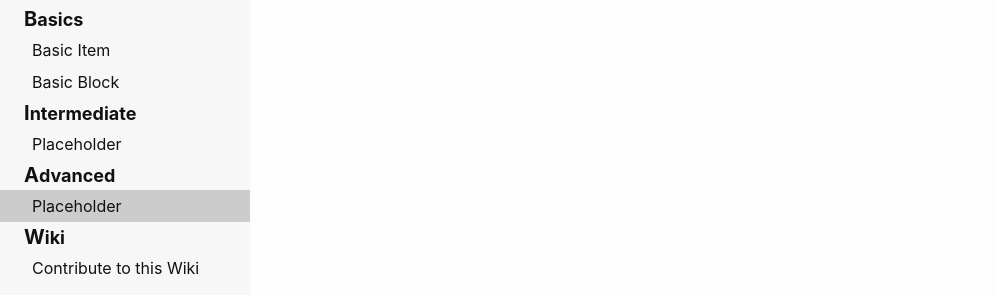
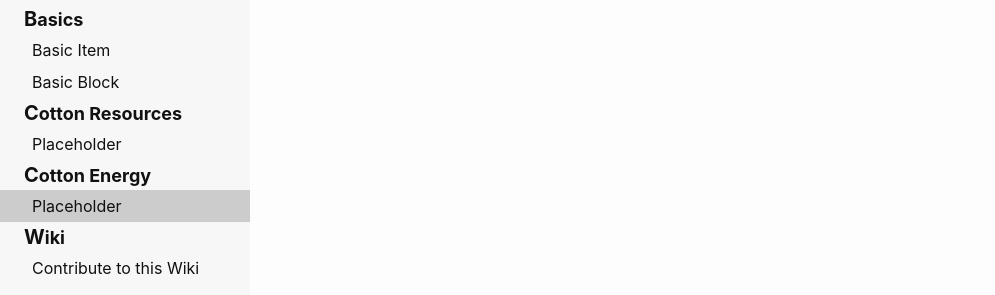
Before and after one commit to CottonMC/Wiki, a Jekyll site: the page built from _pages/_cotton_energy/Placeholder.md, in a window 1280 px wide. Shown: the part 214-509 px from the top of the page, without its empty margins (0-995 px from the left). Built offline with Jekyll 4.4.1, drawn with Linux system fonts in a browser that asks for light colours.

Commit message:
Updated categories

```diff
--- a/_config.yml
+++ b/_config.yml
@@ -28,14 +28,14 @@ collections:
     output: true
     order: 2
     display: Basics
-  intermediate:
+  cotton_resources:
     output: true
     order: 3
-    display: Intermediate
-  advanced:
+    display: Cotton Resources
+  cotton_energy:
     output: true
     order: 4
-    display: Advanced
+    display: Cotton Energy
   wiki:
     output: true
     order: 5
```
Also changed, not shown: _pages/_cotton_energy/Placeholder.md (renamed from _pages/_advanced/Placeholder.md), _pages/_cotton_resources/Placeholder.md (renamed from _pages/_intermediate/Placeholder.md), 2 other files.
